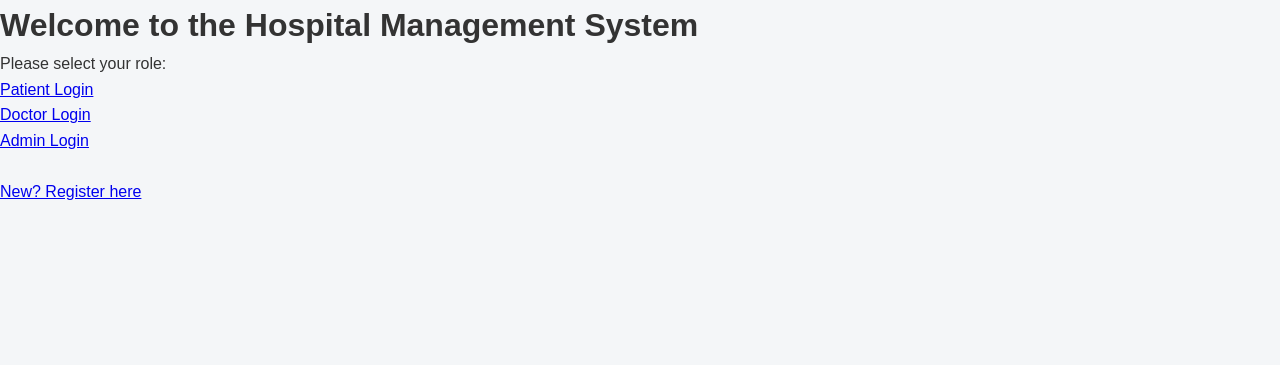
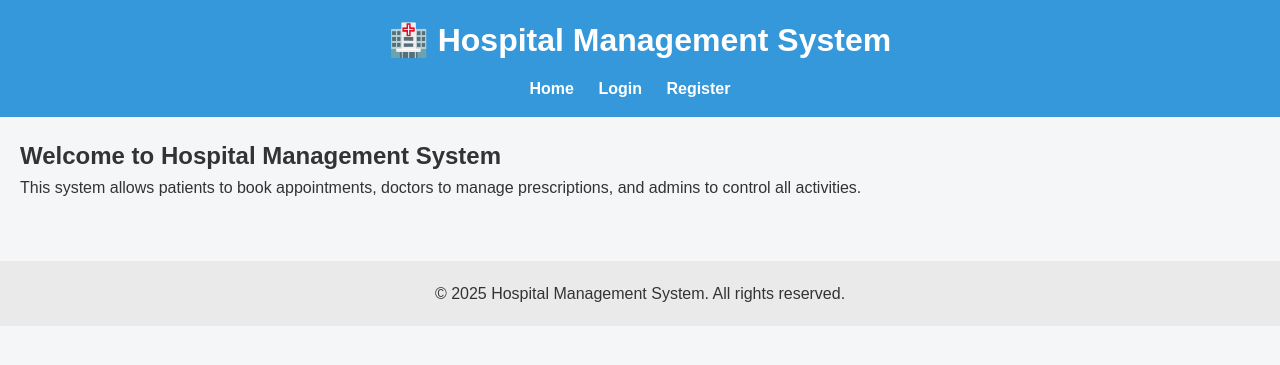
Before and after one commit to hafsaArifDev/hospital-management-system, a PHP site: page / in a window 1280 px wide. Shown: the top 365 px of the page. Run offline with PHP 8.4, Linux system fonts and the light colour scheme.

Commit message:
Updated multiple files: appointments, dashboard, includes, index, and login

```diff
--- a/includes/header.php
+++ b/includes/header.php
@@ -1,37 +1,62 @@
 <?php
-if (session_status() == PHP_SESSION_NONE) {
+if (session_status() === PHP_SESSION_NONE) {
     session_start();
 }
 ?>
 
 <!DOCTYPE html>
-<html>
+<html lang="en">
 <head>
     <meta charset="UTF-8">
     <title>Hospital Management System</title>
-    <link rel="stylesheet" href="/hospital-system/assets/css/style.css">
+    <link rel="stylesheet" href="/hospital%20management%20system/assets/css/style.css">
+    <style>
+        body {
+            margin: 0;
+            font-family: Arial, sans-serif;
+        }
+        header {
+            background-color: #3498db;
+            color: white;
+            padding: 15px 30px;
+        }
+        header h1 {
+            margin: 0;
+        }
+        nav {
+            margin-top: 10px;
+        }
+        nav a {
+            color: white;
+            text-decoration: none;
+            margin-right: 20px;
+            font-weight: bold;
+        }
+        nav a:hover {
+            text-decoration: underline;
+        }
+        main {
+            padding: 20px;
+        }
+    </style>
 </head>
 <body>
 
 <header>
     <h1>🏥 Hospital Management System</h1>
-    <?php if (isset($_SESSION['user_role'])): ?>
-        <nav>
-            <ul>
-                <li><a href="/hospital-system/dashboard/<?php echo $_SESSION['user_role']; ?>.php">Dashboard</a></li>
-                <li><a href="/hospital-system/appointments/view.php">Appointments</a></li>
-                <li><a href="/hospital-system/prescriptions/view.php">Prescriptions</a></li>
-                <li><a href="/hospital-system/logout.php">Logout</a></li>
-            </ul>
-        </nav>
-    <?php else: ?>
-        <nav>
-            <ul>
-                <li><a href="/hospital-system/login.php">Login</a></li>
-                <li><a href="/hospital-system/register.php">Register</a></li>
-            </ul>
-        </nav>
-    <?php endif; ?>
+    <nav>
+        <?php if (isset($_SESSION['user_type'])): ?>
+             <a href="/hospital%20management%20system/index.php">Home</a>
+            <a href="/hospital%20management%20system/login.php">Login</a>
+            <a href="/hospital%20management%20system/register.php">Register</a>
+            <a href="/hospital%20management%20system/dashboard/<?php echo $_SESSION['user_type']; ?>.php">Dashboard</a>
+            <a href="/hospital%20management%20system/index.php">Logout</a>
+        <?php else: ?>
+            <a href="/hospital%20management%20system/index.php">Home</a>
+            <a href="/hospital%20management%20system/login.php">Login</a>
+            <a href="/hospital%20management%20system/register.php">Register</a>
+        <?php endif; ?>
+    </nav>
 </header>
 
 <main>
--- a/index.php
+++ b/index.php
@@ -1,27 +1,6 @@
-<?php
-// Redirect if already logged in
-session_start();
-if (isset($_SESSION['user_role'])) {
-    header("Location: dashboard/" . $_SESSION['user_role'] . ".php");
-    exit();
-}
-?>
+<?php include 'includes/header.php'; ?>
 
-<!DOCTYPE html>
-<html lang="en">
-<head>
-  <meta charset="UTF-8">
-  <title>Hospital Management System</title>
-  <link rel="stylesheet" href="assets/css/style.css">
-</head>
-<body>
-  <div class="container">
-    <h1>Welcome to the Hospital Management System</h1>
-    <p>Please select your role:</p>
-    <a href="login.php?role=patient">Patient Login</a><br>
-    <a href="login.php?role=doctor">Doctor Login</a><br>
-    <a href="login.php?role=admin">Admin Login</a><br><br>
-    <a href="register.php">New? Register here</a>
-  </div>
-</body>
-</html>
+<h2>Welcome to Hospital Management System</h2>
+<p>This system allows patients to book appointments, doctors to manage prescriptions, and admins to control all activities.</p>
+
+<?php include 'includes/footer.php'; ?>
```
Also changed, not shown: appointments/book.php (+21 -8 lines), dashboard/doctors.php (+4 -4 lines), dashboard/patients.php (+7 -7 lines), login.php (+5 -3 lines).
